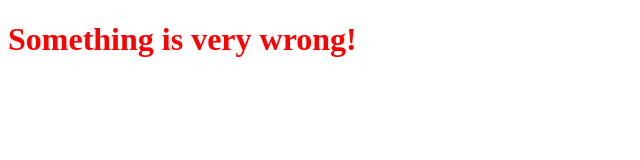
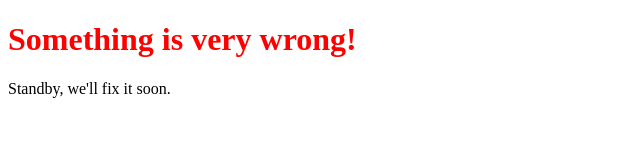
Before and after one commit to reselbob/movierater-web, a plain HTML site: page error.html in a window 1280 px wide. Shown: the whole page, without its empty margins (0-640 px from the left). Drawn offline with Linux system fonts and the light colour scheme.

Commit message:
built on message

```diff
--- a/error.html
+++ b/error.html
@@ -6,5 +6,6 @@
 </head>
 <body>
 <h1 style="color:red">Something is very wrong!</h1>
+<div>Standby, we'll fix it soon.</div>
 </body>
 </html>
```
